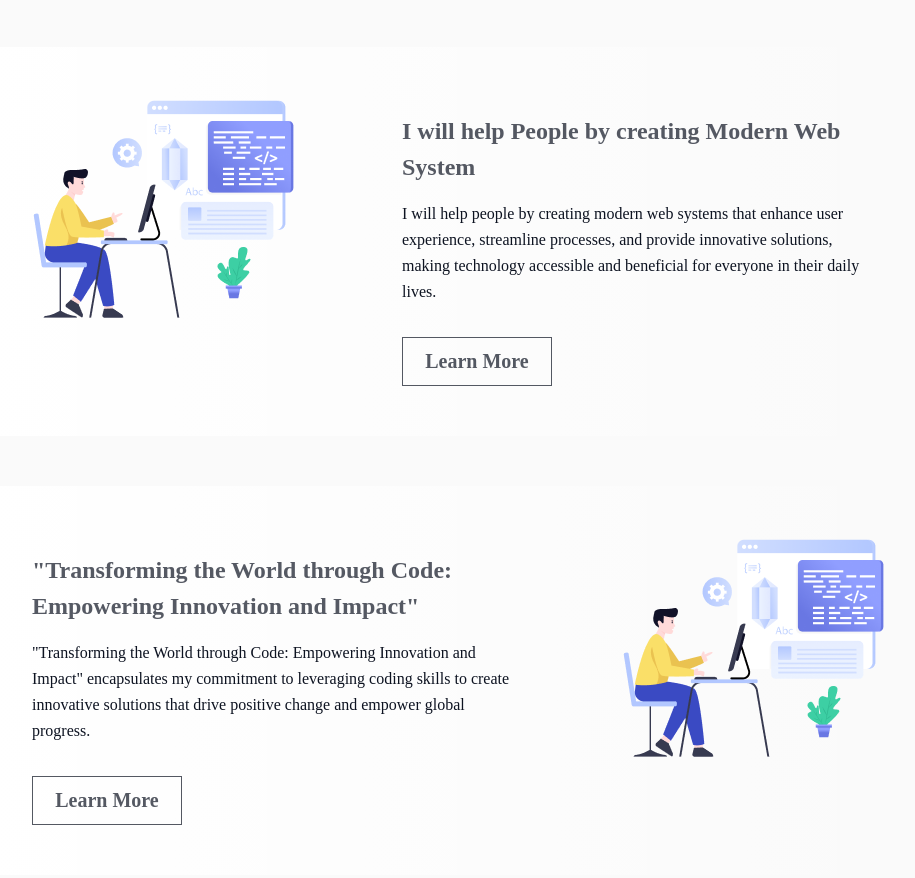
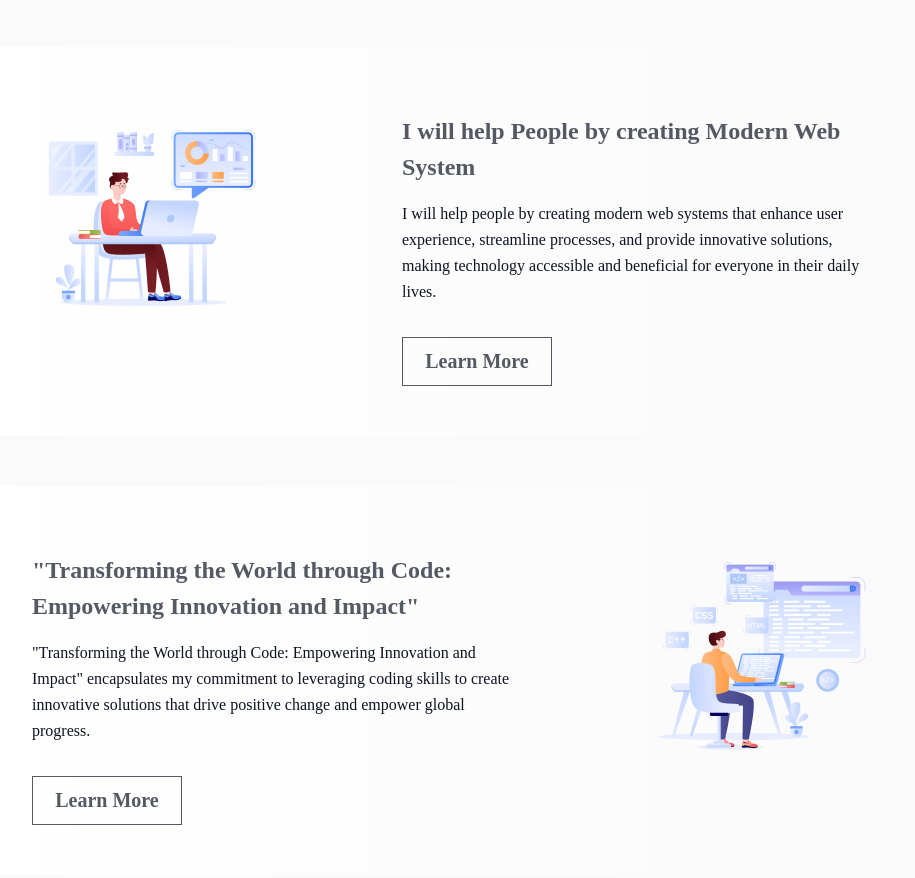
Before and after one commit to fabrazzak/Futuer-developer-11, a plain HTML site: page index.html in a window 1280 px wide. Shown: the part 1548-2426 px from the top of the page, without its empty margins (183-1098 px from the left). Drawn offline with Linux system fonts and the light colour scheme.

Commit message:
image url fixed

```diff
--- a/index.html
+++ b/index.html
@@ -61,7 +61,7 @@
                     </div>
                 </div>  <div class="web-item">
                     <div class="web-item-img">
-                        <img src="assets/Layer_1.png" alt="">
+                        <img src="assets/Group 3.png" alt="">
                     </div>
                     <div class="web-item-info">
                         <h3 class="web-item-title">I will help People by creating Modern Web System</h3>
@@ -83,7 +83,7 @@
                         <a href="https://www.w3schools.com/" class="web-item-btn" target="_blank"> Learn More </a>
                     </div>
                     <div class="web-item-img">
-                        <img src="assets/Layer_1.png" alt="">
+                        <img src="assets/Group 4.png" alt="">
                     </div>
                 </div>
             </div>
```
